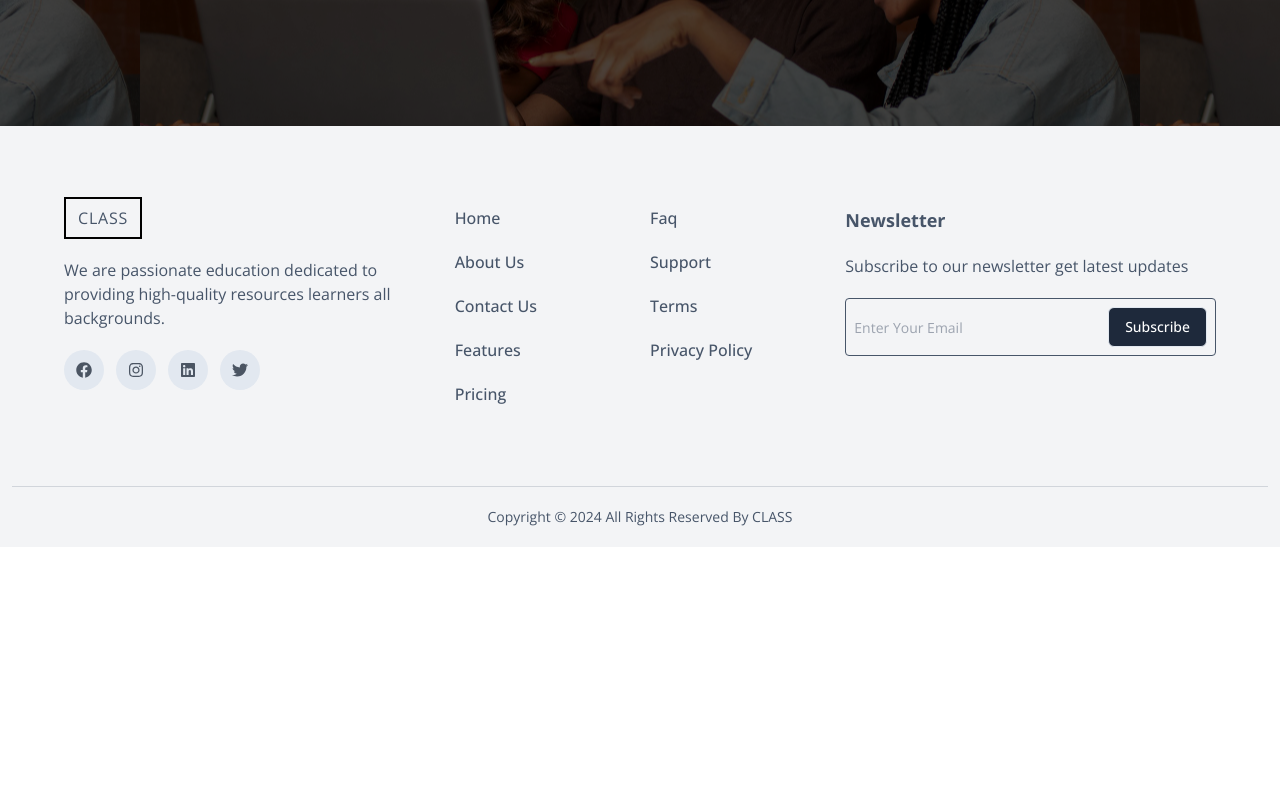
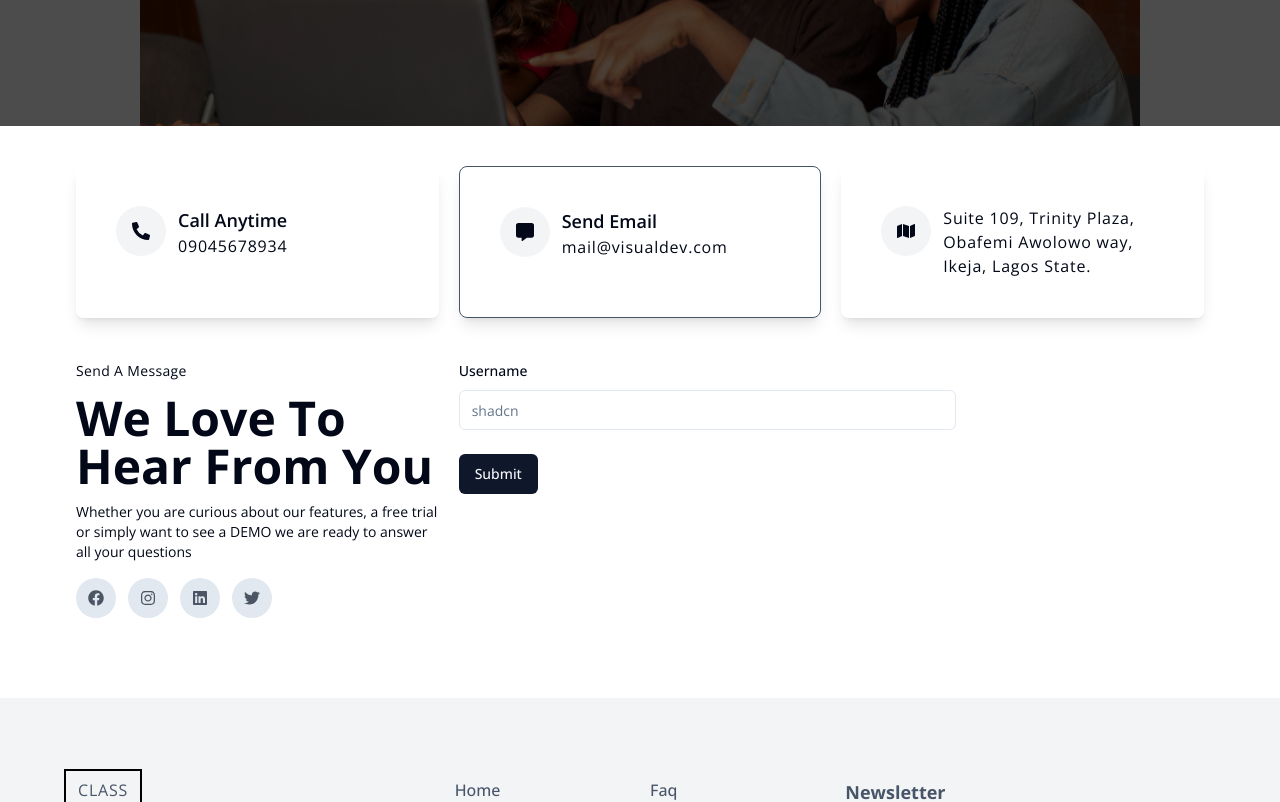
Before and after one commit to Chromax-design/cms, a Next.js app: page /contact in a window 1280 px wide. Shown: the part 420-1222 px from the top of the page. Before the commit the page ends 967 px from the top, so only its background shows below. Built offline with nearby package versions, Linux system fonts and the light colour scheme.

Commit message:
updated ui

```diff
--- a/app/(main)/contact/page.tsx
+++ b/app/(main)/contact/page.tsx
@@ -1,12 +1,122 @@
-import PageBanner from '@/components/PageBanner'
-import React from 'react'
+"use client";
+
+import PageBanner from "@/components/PageBanner";
+import { contacts, socials } from "@/data";
+import { cn } from "@/lib/utils";
+import Link from "next/link";
+
+import { zodResolver } from "@hookform/resolvers/zod";
+import { useForm } from "react-hook-form";
+import { z } from "zod";
+
+import { Button } from "@/components/ui/button";
+import {
+  Form,
+  FormControl,
+  FormDescription,
+  FormField,
+  FormItem,
+  FormLabel,
+  FormMessage,
+} from "@/components/ui/form";
+import { Input } from "@/components/ui/input";
+
+const FormSchema = z.object({
+  username: z.string().min(2, {
+    message: "Username must be at least 2 characters.",
+  }),
+});
 
 const ContactPage = () => {
+  const form = useForm<z.infer<typeof FormSchema>>({
+    resolver: zodResolver(FormSchema),
+    defaultValues: {
+      username: "",
+    },
+  });
   return (
     <section>
-        <PageBanner title='Contact' />
+      <PageBanner title="Contact" />
+      <div className="py-10 max-w-6xl mx-auto px-3">
+        <div className="grid grid-cols-1 sm:grid-cols-2 lg:grid-cols-3 gap-5">
+          {contacts.map((item, i) => {
+            const isMiddle = i === 1;
+            return (
+              <div
+                className={cn(
+                  "p-10 shadow-lg rounded-lg flex gap-3 items-start",
+                  { "border border-slate-600": isMiddle }
+                )}
+                key={item.id}
+              >
+                <span className="p-4 bg-gray-100 rounded-full text-lg">
+                  {item.icon}
+                </span>
+                <div>
+                  {item.title && (
+                    <a
+                      href={item.link}
+                      className="capitalize font-semibold text-lg"
+                    >
+                      {item.title}
+                    </a>
+                  )}
+                  <p className="font-thin tracking-wider">{item.desc}</p>
+                </div>
+              </div>
+            );
+          })}
+        </div>
+        <div className="grid grid-cols-12 gap-5 py-10">
+          <div className=" col-span-4">
+            <span className="text-sm capitalize tracking-wide">
+              send a message
+            </span>
+            <h2 className="capitalize font-bold text-5xl my-3">
+              We Love to Hear From You
+            </h2>
+            <p className="text-sm">
+              Whether you are curious about our features, a free trial or simply
+              want to see a DEMO we are ready to answer all your questions
+            </p>
+            <div className="flex gap-3 mt-4 ">
+              {socials.map((item) => {
+                return (
+                  <Link
+                    href={item.href}
+                    key={item.id}
+                    className="p-3 bg-slate-200 rounded-full text-gray-600 hover:bg-gray-800 hover:text-white transition-all"
+                  >
+                    {item.icon}
+                  </Link>
+                );
+              })}
+            </div>
+          </div>
+          <div className="col-span-8">
+            <Form {...form}>
+              <form className="w-2/3 space-y-6">
+                <FormField
+                  control={form.control}
+                  name="username"
+                  render={({ field }) => (
+                    <FormItem>
+                      <FormLabel>Username</FormLabel>
+                      <FormControl>
+                        <Input placeholder="shadcn" {...field} />
+                      </FormControl>
+                      <FormMessage />
+                    </FormItem>
+                  )}
+                />
+                <Button type="submit">Submit</Button>
+              </form>
+            </Form>
+          </div>
+        </div>
+      </div>
     </section>
-  )
-}
+  );
+};
 
-export default ContactPage
+export default ContactPage;
--- a/components/PageBanner.tsx
+++ b/components/PageBanner.tsx
@@ -1,4 +1,3 @@
-import React from "react";
 import {
   Breadcrumb,
   BreadcrumbItem,
@@ -8,13 +7,16 @@ import {
   BreadcrumbSeparator,
 } from "@/components/ui/breadcrumb";
 
+import { Lora } from "next/font/google";
+const LoraFont = Lora({subsets: ['latin'], weight: ['700']})
+
 const PageBanner = ({ title }: { title: string }) => {
   return (
-    <div className="h-[50vh] min-h-[50vh] w-full bg-[url('/assets/banner.jpg')] text-white bg-center relative py-10">
+    <div className="h-[50vh] min-h-[50vh] w-full bg-[url('/assets/banner.jpg')] bg-no-repeat text-white bg-center relative py-10">
       <div className="absolute top-0 left-0 w-full h-full bg-black/70" />
       <div className="max-w-6xl mx-auto flex justify-start items-center px-3 relative z-10 h-full">
         <div>
-          <h1 className="text-4xl font-bold capitalize">{title}</h1>
+          <h1 className={`text-4xl font-bold capitalize ${LoraFont.className}`}>{title}</h1>
           <Breadcrumb className="mt-3">
             <BreadcrumbList>
               <BreadcrumbItem>
--- a/data/index.tsx
+++ b/data/index.tsx
@@ -4,15 +4,19 @@ import {
   FaInstagram,
   FaLinkedin,
   FaListAlt,
+  FaMap,
+  FaPhoneAlt,
   FaTwitter,
 } from "react-icons/fa";
 import {
   aboutPageTextType,
+  contactsType,
   featureType,
   navLinkType,
   socialType,
 } from "./types";
 import { MdTouchApp } from "react-icons/md";
+import { FaMessage } from "react-icons/fa6";
 
 export const socials: socialType[] = [
   { id: 1, alt: "facebook", icon: <FaFacebook />, href: "" },
@@ -53,7 +57,7 @@ export const features: featureType[] = [
 export const aboutPageText: aboutPageTextType[] = [
   {
     id: 1,
-    subtitle: 'About CLASS',
+    subtitle: "About CLASS",
     title: "Seamless and easy to use educational platform",
     desc: "Welcome to CLASS, where learning meets innovation! Our mission is to transform the educational experience by making it seamless, intuitive, and enjoyable for students, educators, and lifelong learners alike.",
     img: "about-img-2.svg",
@@ -69,6 +73,22 @@ export const aboutPageText: aboutPageTextType[] = [
     title: "Our commitment",
     desc: "At CLASS, we are dedicated to continuous improvement and innovation. We regularly seek feedback from our users to enhance our platform and introduce new features that support effective learning. Our team of passionate developers, and support staff work tirelessly to ensure that our platform remains at the forefront of educational technology.",
     img: "about-img-4.svg",
-    showButton: true
+    showButton: true,
   },
 ];
+
+export const contacts:contactsType[] = [
+  { id: 1, icon: <FaPhoneAlt />, desc: "09045678934", title: "call anytime", link: 'tel: 09045678934' },
+  {
+    id: 2,
+    icon: <FaMessage />,
+    desc: "mail@visualdev.com",
+    title: "send email",
+    link: 'mailto: mail@visualdev.com '
+  },
+  {
+    id: 2,
+    icon: <FaMap />,
+    desc: "Suite 109, Trinity Plaza, Obafemi Awolowo way, Ikeja, Lagos State.",
+  },
+];
--- a/package.json
+++ b/package.json
@@ -9,7 +9,7 @@
     "lint": "next lint"
   },
   "dependencies": {
-    "@hookform/resolvers": "^3.6.0",
+    "@hookform/resolvers": "^3.7.0",
     "@radix-ui/react-dialog": "^1.1.1",
     "@radix-ui/react-label": "^2.1.0",
     "@radix-ui/react-slot": "^1.1.0",
@@ -20,7 +20,7 @@
     "next": "14.2.4",
     "react": "^18",
     "react-dom": "^18",
-    "react-hook-form": "^7.52.0",
+    "react-hook-form": "^7.52.1",
     "react-icons": "^5.2.1",
     "tailwind-merge": "^2.3.0",
     "tailwindcss-animate": "^1.0.7",
```
Also changed, not shown: data/types.tsx (+9 -1 lines), 1 other file (tests, documents, lock files or other folders).
